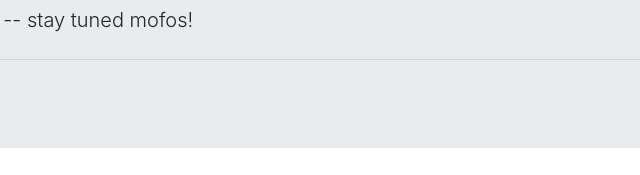
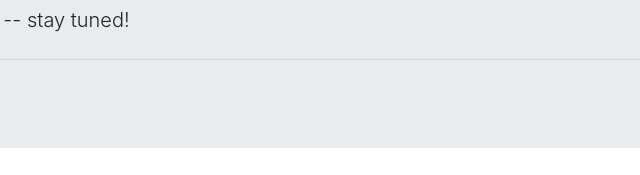
Before and after one commit to shocksystems/home, a plain HTML site: page index.html in a window 1280 px wide. Shown: the part 214-389 px from the top of the page, 467-1107 px from the left. Drawn offline with nearby package versions, Linux system fonts and the light colour scheme.

Commit message:
deleted mofos

```diff
--- a/index.html
+++ b/index.html
@@ -24,7 +24,7 @@
   <br>
   <div class="jumbotron">
     <h1 class="display-4"><span class="accent">shock</span>systems</h1>
-      <p class="lead">Shock Systems is currently under construction -- stay tuned mofos!</p>
+      <p class="lead">Shock Systems is currently under construction -- stay tuned!</p>
       <hr class="my-4">
   </div>
   <br>
```
